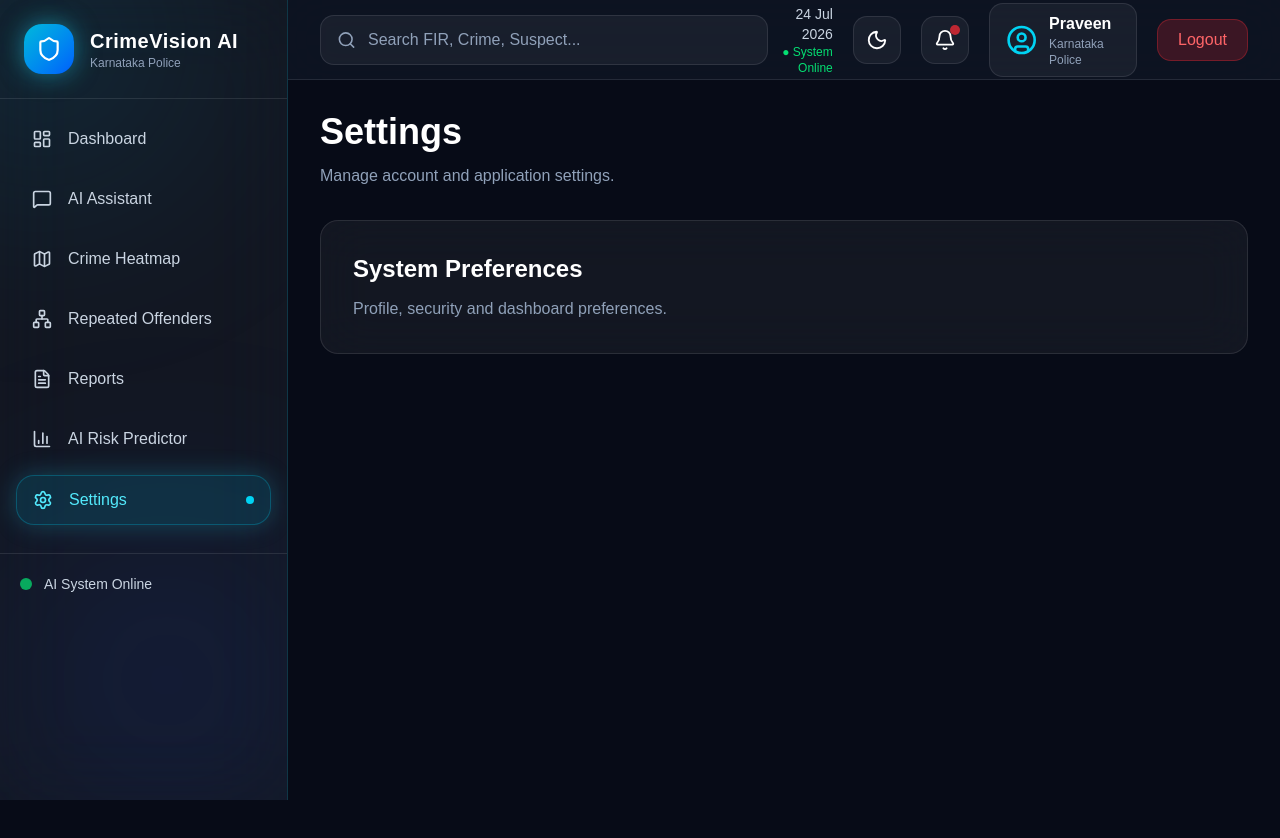
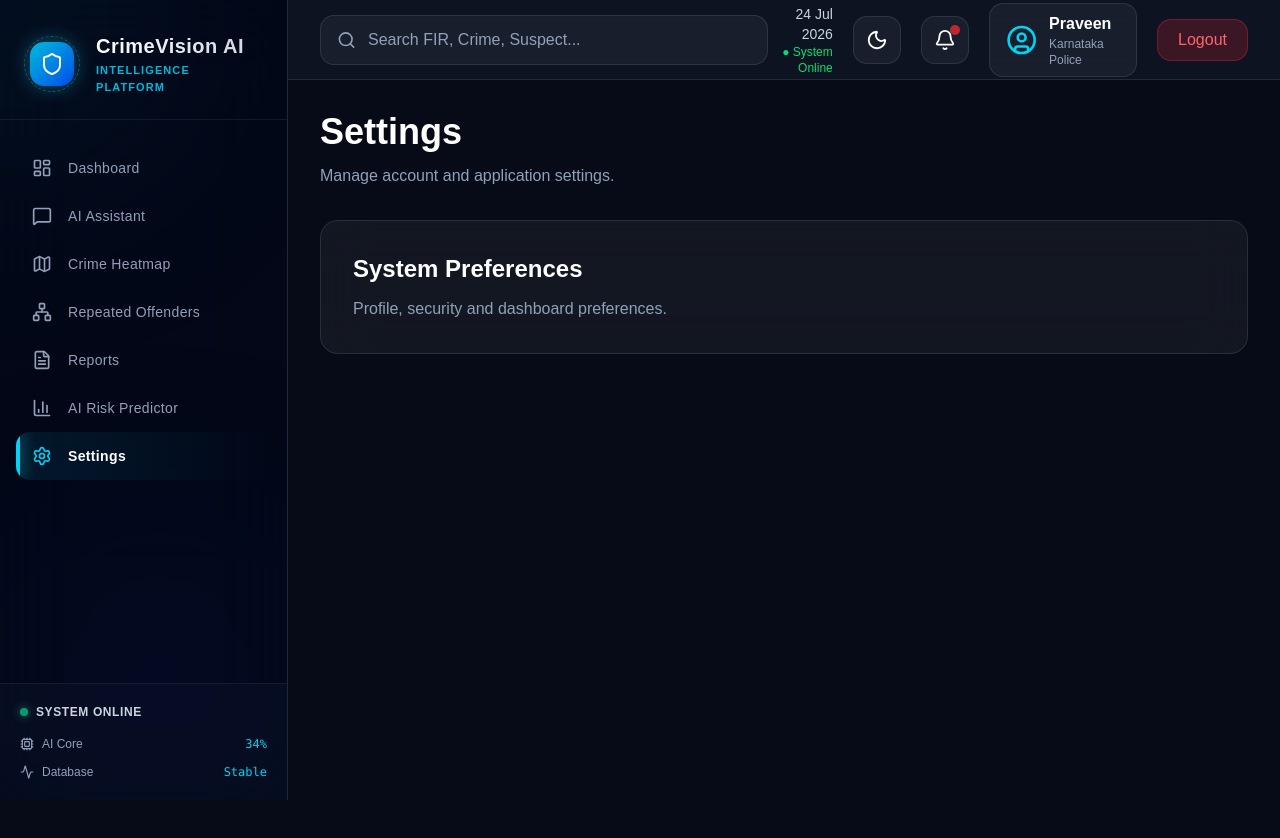
Before and after one commit to Teju0210/Police-AI-Backend1, a React (Vite) app in the folder frontend/: page /settings in a window 1280 px wide. Shown: the top 838 px of the page. Built offline with nearby package versions, Linux system fonts and the light colour scheme; sample sign-in values are in the browser's storage.

Commit message:
Upgraded Sidebar UI to a premium intelligence dashboard aesthetic

```diff
--- a/frontend/src/components/layout/Sidebar.jsx
+++ b/frontend/src/components/layout/Sidebar.jsx
@@ -7,6 +7,8 @@ import {
   Shield,
   BarChart3,
   Settings,
+  Cpu,
+  Activity
 } from "lucide-react";
 
 import { NavLink } from "react-router-dom";
@@ -62,55 +64,57 @@ export default function Sidebar() {
         h-screen
         overflow-hidden
         border-r
-        border-cyan-500/20
-        bg-white/5
+        border-slate-800
+        bg-slate-950/60
         backdrop-blur-2xl
+        flex
+        flex-col
       "
     >
       {/* Background Glow */}
-      <div className="absolute inset-0">
-
-        <div className="absolute -top-20 -left-20 h-60 w-60 rounded-full bg-cyan-500/20 blur-[120px]" />
-
-        <div className="absolute bottom-0 right-0 h-60 w-60 rounded-full bg-blue-600/20 blur-[120px]" />
-
+      <div className="absolute inset-0 pointer-events-none">
+        <div className="absolute -top-32 -left-32 h-72 w-72 rounded-full bg-cyan-600/10 blur-[120px]" />
+        <div className="absolute bottom-0 right-0 h-64 w-64 rounded-full bg-blue-700/10 blur-[120px]" />
       </div>
 
-      {/* Logo */}
-      <div className="relative z-10 flex items-center gap-4 border-b border-white/10 p-6">
-
+      {/* Logo Area */}
+      <div className="relative z-10 flex items-center gap-4 border-b border-slate-800/60 p-6 pt-8">
+        <div className="relative flex items-center justify-center h-14 w-14">
           <motion.div
-          whileHover={{
-            rotate: 10,
-            scale: 1.1,
-          }}
+            animate={{ rotate: 360 }}
+            transition={{ duration: 15, repeat: Infinity, ease: "linear" }}
+            className="absolute inset-0 rounded-full border border-dashed border-cyan-500/40"
+          />
+          <motion.div
+            whileHover={{ scale: 1.1, rotate: 5 }}
             className="
-            rounded-2xl
-            bg-linear-to-br
+              relative
+              z-10
+              rounded-xl
+              bg-gradient-to-br
               from-cyan-500
-            to-blue-600
-            p-3
-            shadow-[0_0_25px_rgba(34,211,238,0.5)]
+              to-blue-700
+              p-2.5
+              shadow-[0_0_20px_rgba(34,211,238,0.4)]
             "
           >
-          <Shield className="text-white" size={26} />
+            <Shield className="text-white" size={24} />
           </motion.div>
+        </div>
 
         <div>
-          <h1 className="text-xl font-bold tracking-wide text-white">
+          <h1 className="text-xl font-bold tracking-wide text-transparent bg-clip-text bg-gradient-to-r from-white to-slate-300">
             CrimeVision AI
           </h1>
-
-          <p className="text-xs text-slate-400">
-            Karnataka Police
+          <p className="text-[11px] uppercase tracking-widest text-cyan-500 font-semibold mt-0.5">
+            Intelligence Platform
           </p>
         </div>
-
       </div>
 
-      {/* Menu */}
-      <nav className="relative z-10 flex-1 p-4">
-
+      {/* Navigation Menu */}
+      <nav className="relative z-10 flex-1 overflow-y-auto px-4 py-6 scrollbar-hide">
+        <div className="space-y-1.5">
           {menuItems.map((item) => {
             const Icon = item.icon;
 
@@ -118,64 +122,76 @@ export default function Sidebar() {
               <NavLink key={item.name} to={item.path}>
                 {({ isActive }) => (
                   <motion.div
-                  whileHover={{
-                    x: 8,
-                    scale: 1.02,
-                  }}
-                  whileTap={{
-                    scale: 0.98,
-                  }}
+                    whileHover={{ x: 6 }}
+                    whileTap={{ scale: 0.97 }}
                     className={`
-                    mb-3
+                      relative
                       flex
                       items-center
                       gap-4
-                    rounded-2xl
+                      rounded-xl
                       px-4
-                    py-3
+                      py-3.5
                       transition-all
                       duration-300
-
+                      group
+                      overflow-hidden
                       ${
                         isActive
-                        ? "border border-cyan-500/30 bg-cyan-500/15 text-cyan-300 shadow-[0_0_25px_rgba(34,211,238,0.25)]"
-                        : "text-slate-300 hover:bg-white/10 hover:text-white"
+                          ? "bg-gradient-to-r from-cyan-500/10 to-transparent text-white"
+                          : "text-slate-400 hover:bg-white/5 hover:text-slate-200"
                       }
                     `}
                   >
-                  <Icon size={20} />
+                    {isActive && (
+                      <motion.div
+                        layoutId="activeBar"
+                        className="absolute left-0 top-0 bottom-0 w-1 bg-cyan-400 shadow-[0_0_15px_rgba(34,211,238,0.8)]"
+                      />
+                    )}
 
-                  <span className="font-medium">
+                    <Icon
+                      size={20}
+                      className={`transition-colors duration-300 ${isActive ? "text-cyan-400" : "group-hover:text-cyan-400/70"}`}
+                    />
+
+                    <span className={`font-medium text-sm tracking-wide ${isActive ? "font-semibold" : ""}`}>
                       {item.name}
                     </span>
-
-                  {isActive && (
-                    <motion.div
-                      layoutId="activeIndicator"
-                      className="ml-auto h-2 w-2 rounded-full bg-cyan-400"
-                    />
-                  )}
                   </motion.div>
                 )}
               </NavLink>
             );
           })}
-
+        </div>
       </nav>
 
-      {/* Footer */}
-      <div className="relative z-10 border-t border-white/10 p-5">
-
-        <div className="flex items-center gap-3">
-
-          <div className="h-3 w-3 rounded-full bg-green-400 animate-pulse" />
-
-          <span className="text-sm text-slate-300">
-            AI System Online
+      {/* System Status Footer */}
+      <div className="relative z-10 border-t border-slate-800/60 bg-slate-900/30 p-5 mt-auto">
+        <div className="flex items-center gap-2 mb-4">
+          <div className="h-2 w-2 rounded-full bg-emerald-400 shadow-[0_0_10px_rgba(52,211,153,0.8)] animate-pulse" />
+          <span className="text-xs uppercase tracking-wider font-semibold text-slate-300">
+            System Online
           </span>
-
         </div>
 
+        <div className="space-y-3">
+          <div className="flex items-center justify-between">
+            <div className="flex items-center gap-2 text-slate-400">
+              <Cpu size={14} />
+              <span className="text-xs">AI Core</span>
+            </div>
+            <span className="text-xs font-mono text-cyan-400">34%</span>
+          </div>
+
+          <div className="flex items-center justify-between">
+            <div className="flex items-center gap-2 text-slate-400">
+              <Activity size={14} />
+              <span className="text-xs">Database</span>
+            </div>
+            <span className="text-xs font-mono text-cyan-400">Stable</span>
+          </div>
+        </div>
       </div>
     </motion.aside>
   );
```
Lines whose indentation alone changed are shown as unchanged.
